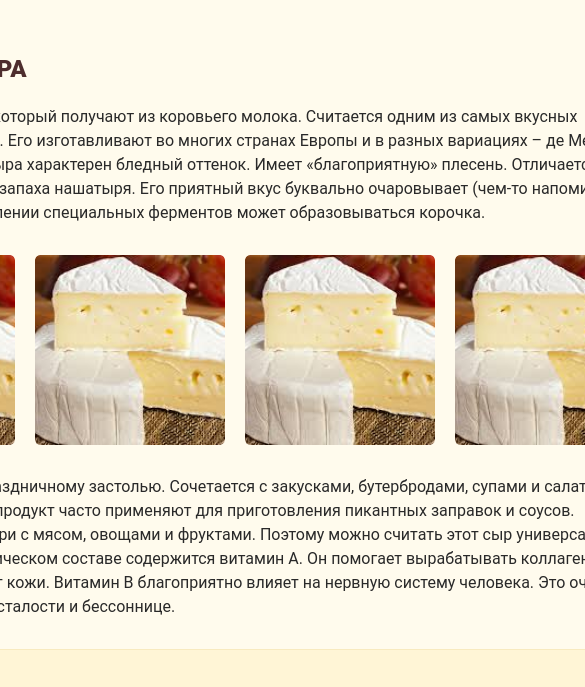
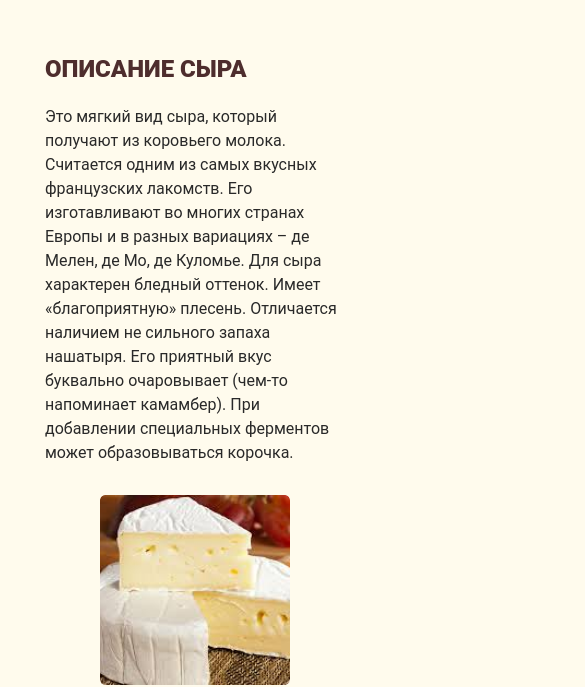
Before and after one commit to unnamed-ii/react-cheese-shop, a React (Create React App) app: page /recipe in a window 390 px wide. Shown: the part 168-855 px from the top of the page, 585 px wide, since content can reach past the window. Built offline with nearby package versions, Linux system fonts and the light colour scheme.

Commit message:
added adaptive for recipe page

```diff
--- a/src/pages/recipe/index.jsx
+++ b/src/pages/recipe/index.jsx
@@ -6,7 +6,6 @@ import PopularRecipes from "../../blocks/popular-recipes";
 import RecipeDescription from "./recipe-descriptoin";
 import RecipeBenefit from "./recipe-benefit";
 import RecipeRecommendation from "./recipe-recommendation";
-
 
 const Recipe = () => {
     return (
--- a/src/pages/recipe/style.scss
+++ b/src/pages/recipe/style.scss
@@ -24,7 +24,9 @@
         &__images {
           display: flex;
           justify-content: space-between;
+          flex-wrap: wrap;
           margin-bottom: 30px;
+          gap: 15px;
 
           img {
             border-radius: 5px;
@@ -106,7 +108,7 @@
         }
 
         img {
-          width: 820px;
+          width: 100%;
           height: 420px;
           margin-bottom: 40px;
         }
@@ -163,3 +165,76 @@
     }
   }
 }
+
+@media (max-width: 1200px) {
+  .recipe-page {
+    &__inner {
+      justify-content: center;
+
+      &-content {
+        margin-left: 0;
+      }
+    }
+  }
+}
+
+@media (max-width: 845px) {
+  .recipe-page {
+    &__inner {
+      &-content {
+        max-width: 700px;
+
+        .benefit {
+          img {
+            height: 355px;
+          }
+        }
+      }
+    }
+  }
+}
+
+@media (max-width: 845px) {
+  .recipe-page {
+    &__inner {
+      &-content {
+        max-width: 600px;
+      }
+    }
+  }
+}
+
+@media (max-width: 640px) {
+  .recipe-page {
+    &__inner {
+      &-content {
+        max-width: 500px;
+
+        .description__images {
+          justify-content: center;
+        }
+
+        .benefit {
+
+          &__instruction-title {
+            font-size: 22px;
+          }
+
+          img {
+            height: 280px;
+          }
+        }
+      }
+    }
+  }
+}
+
+@media (max-width: 530px) {
+  .recipe-page {
+    &__inner {
+      &-content {
+        max-width: 300px;
+      }
+    }
+  }
+}
```
